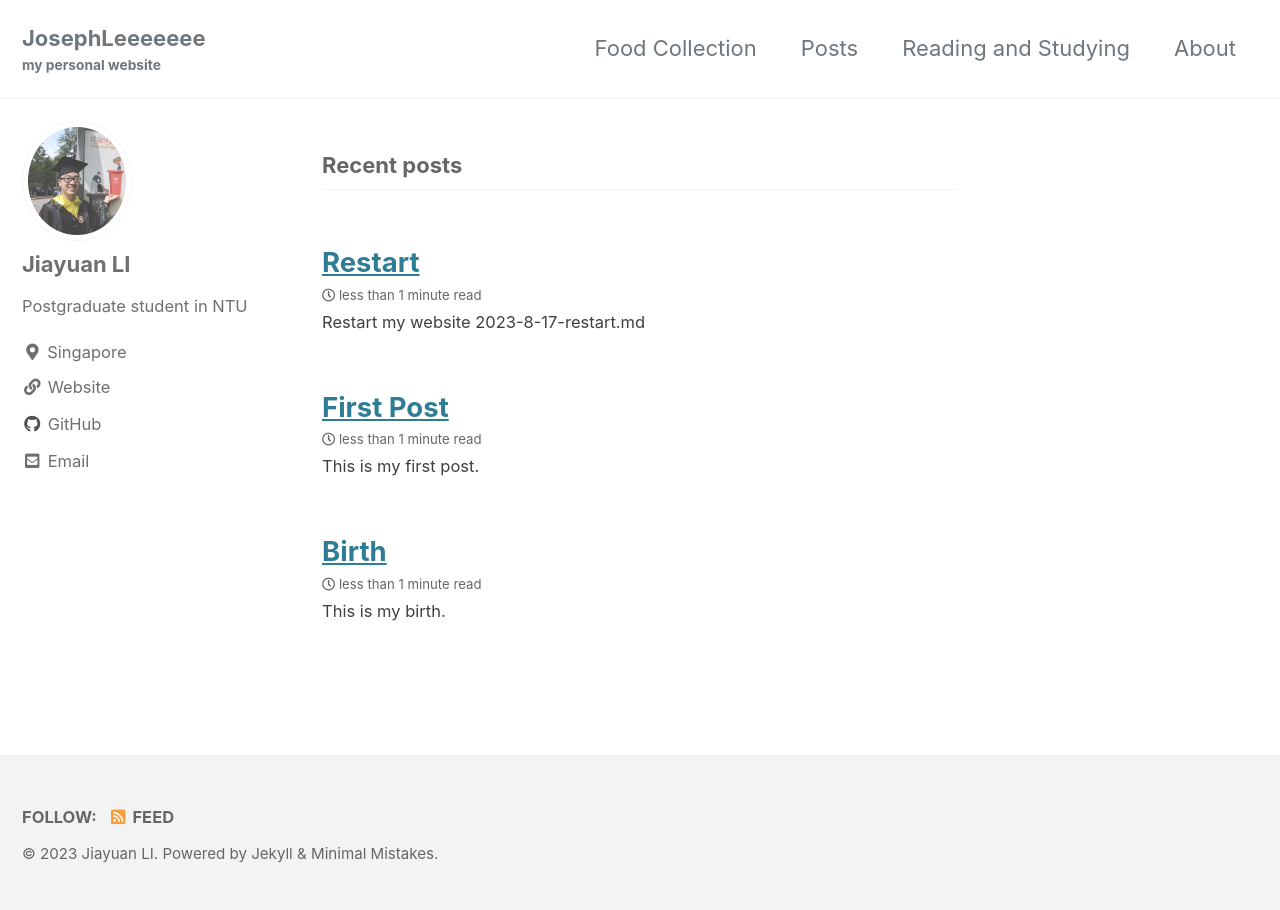
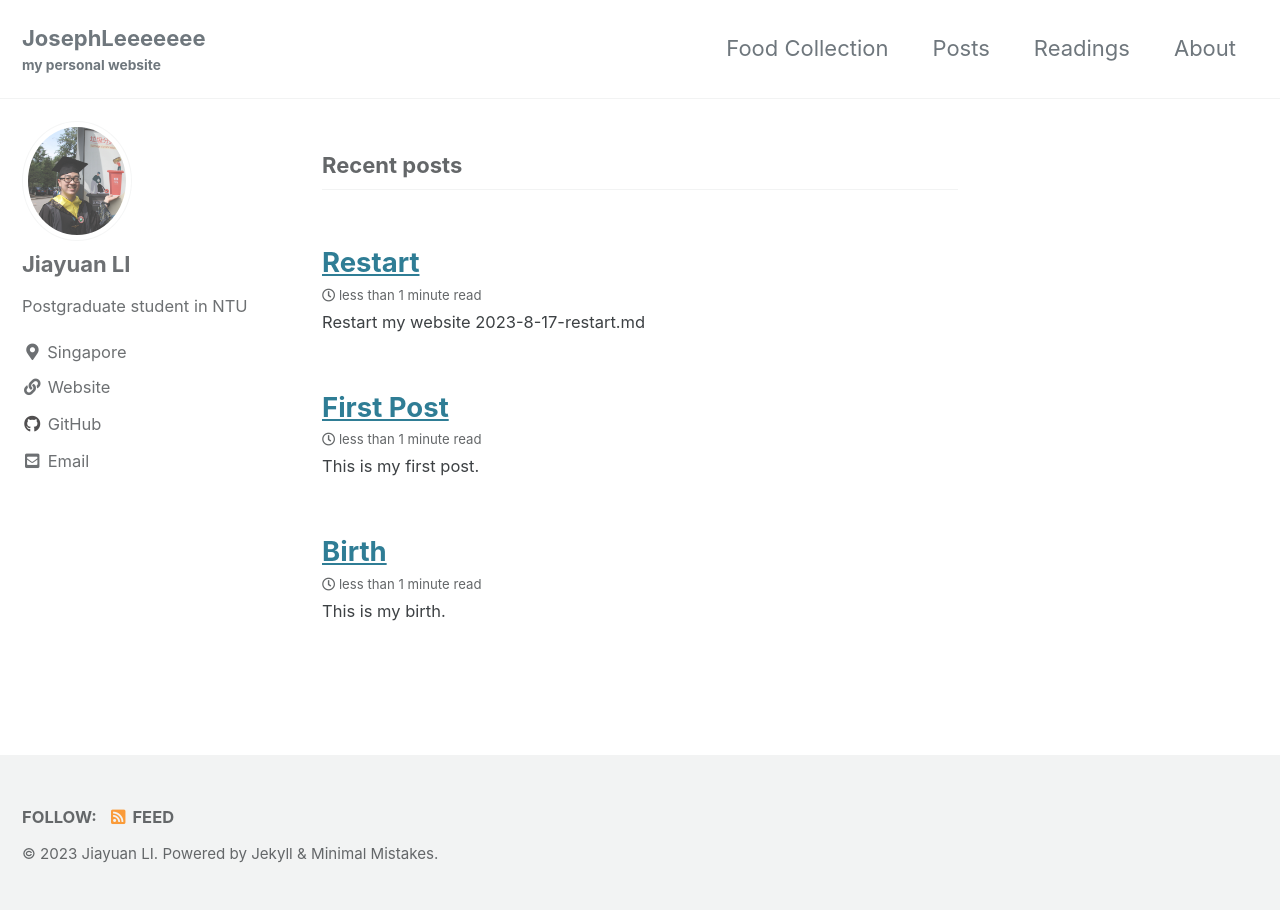
Before and after one commit to JosephLeeeeeee/Personal_Website, a Jekyll site: the page built from index.html, in a window 1280 px wide. Built offline with Jekyll 4.4.1, drawn with Linux system fonts in a browser that asks for light colours; cached includes are drawn as plain includes; the list of posts is cut into pages by our own code.

Commit message:
Refactor

```diff
--- a/_data/navigation.yml
+++ b/_data/navigation.yml
@@ -4,7 +4,7 @@ main:
     url: /foods/
   - title: "Posts"
     url: /posts/
-  - title: "Reading and Studying"
-    url: /r&s/
+  - title: "Readings"
+    url: /readings/
   - title: "About"
     url: /about/
```
